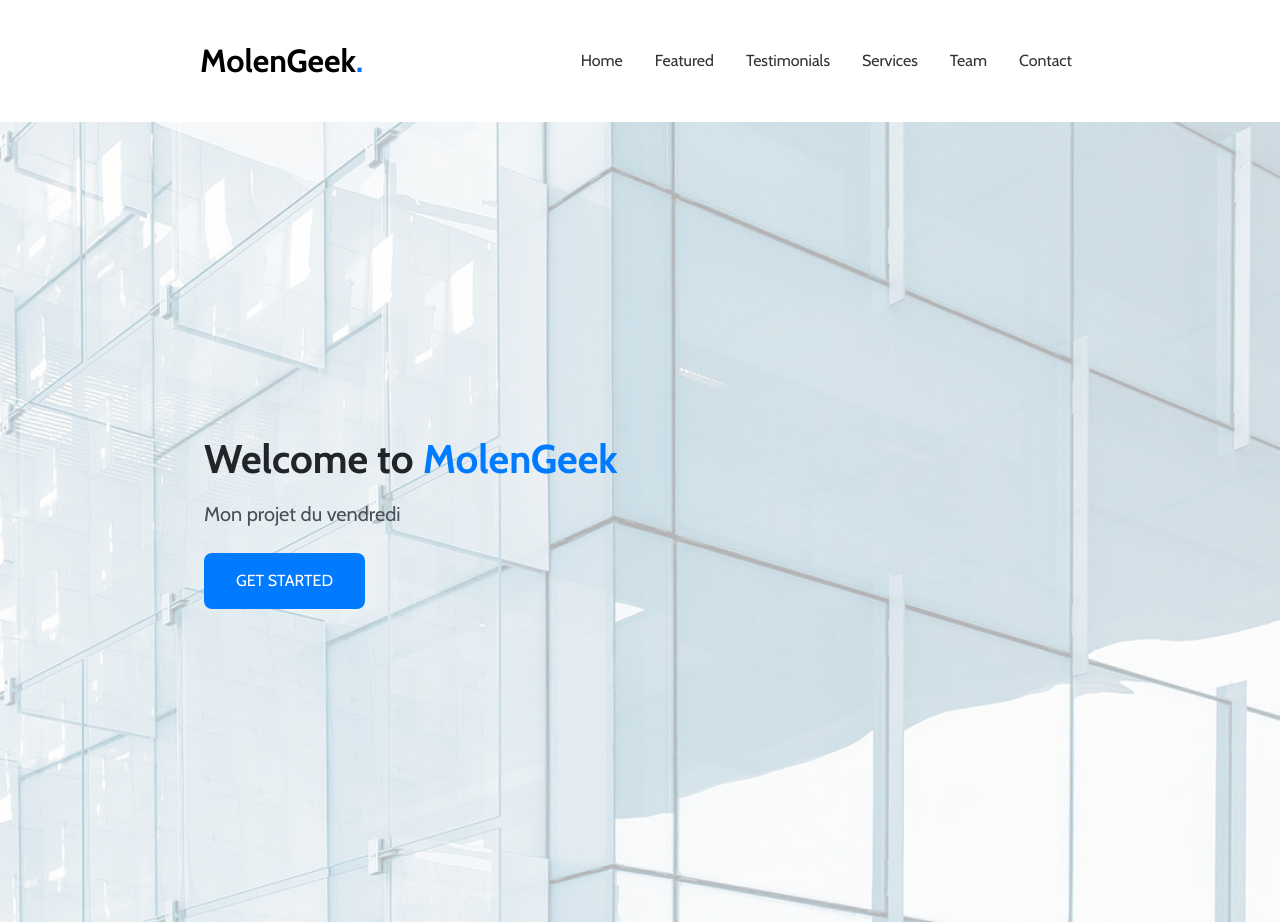
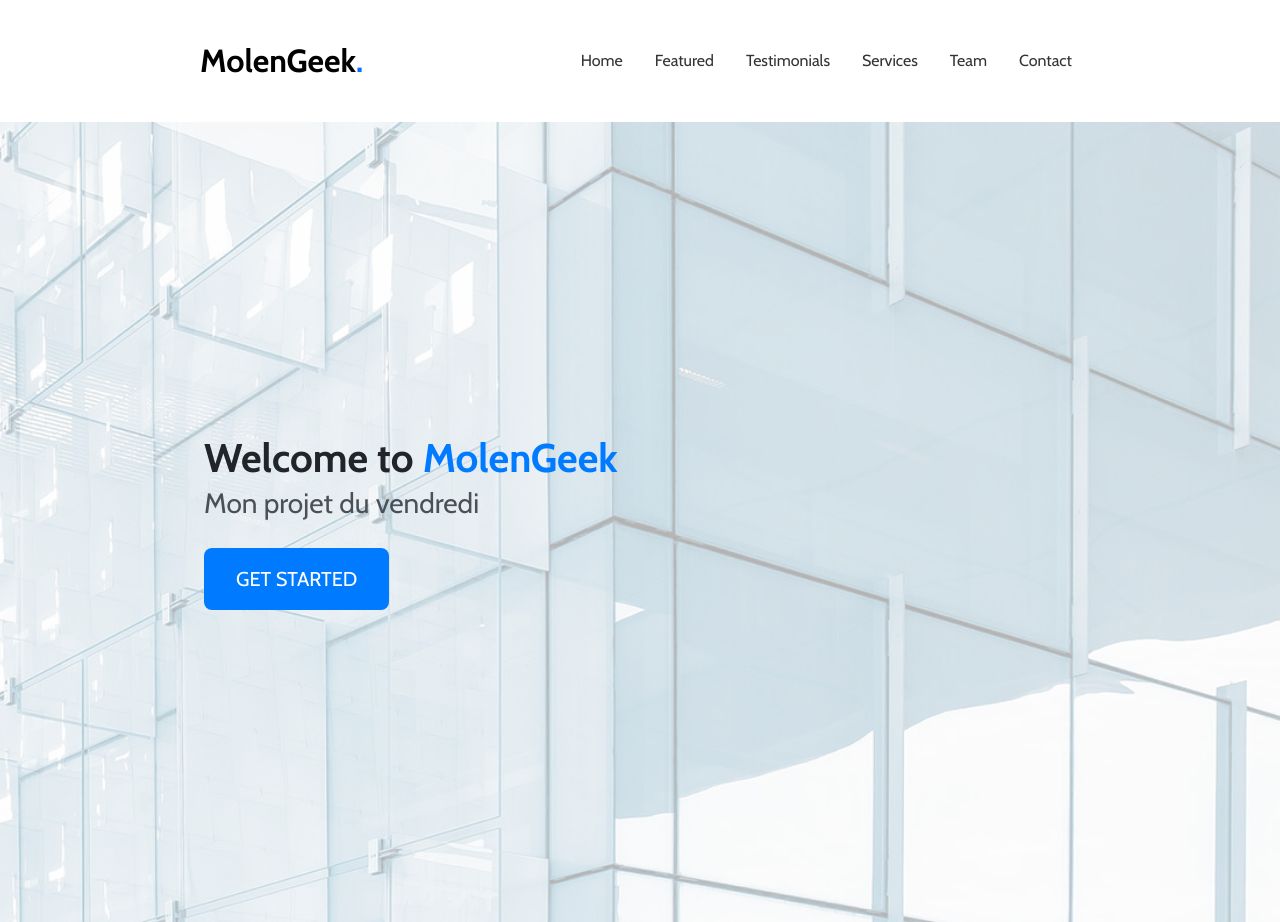
Before and after one commit to yacineatmani/-Projet_templateMolengeek_Atmani, a plain HTML site: page Projet_templateMolengeek_Atmani/index.html in a window 1280 px wide. Shown: the top 922 px of the page. Drawn offline with nearby package versions, Linux system fonts and the light colour scheme; files whose address does not match are found by name.

Commit message:
indentation dans le body.sass

```diff
--- a/Projet_templateMolengeek_Atmani/index.html
+++ b/Projet_templateMolengeek_Atmani/index.html
@@ -30,7 +30,7 @@
 
         <!-- Navigation menu -->
         <div class="collapse navbar-collapse fs-6" id="navbarNav">
-            <ul class="navbar-nav ms-auto font-weight-bolder">
+            <ul class="navbar-nav ms-auto font-weight-bolder p-0">
                 <li class="nav-item"><a class="nav-link" href="#home">Home</a></li>
                 <li class="nav-item"><a class="nav-link" href="#featured">Featured</a></li>
                 <li class="nav-item"><a class="nav-link" href="#testimonials">Testimonials</a></li>
@@ -46,10 +46,10 @@
 <section class="hero" id="home">
     <div class="container" style="max-width: 1100px;">
         <div class="row flex-column">
-          <h1 class="text-dark fs-1">Welcome to <span>MolenGeek</span></h1>
+          <h1 class="text-dark m-0 ">Welcome to <span>MolenGeek</span></h1>
             <div class="col-lg-6">
-                <p class="lead mb-4 text-dark-emphasis">Mon projet du vendredi</p>
-                <button class="btn btn-primary btn-lg">GET STARTED</button>
+                <p class="lead mb-4 text-dark-emphasis fs-3">Mon projet du vendredi</p>
+                <button class="btn btn-primary btn-lg fs-5">GET STARTED</button>
             </div>
         </div>
     </div>
--- a/Projet_templateMolengeek_Atmani/src/sass/modules/_body.sass
+++ b/Projet_templateMolengeek_Atmani/src/sass/modules/_body.sass
@@ -32,10 +32,10 @@
     font-size: 2.5rem
     font-weight: 700
     color: #fff
-    margin-bottom: 1rem
+
 
   .lead
-    font-size: 1.25rem
+    font-size: 1.35rem
     color: #fff
     margin-bottom: 2rem
 
--- a/Projet_templateMolengeek_Atmani/src/sass/modules/_navbar.sass
+++ b/Projet_templateMolengeek_Atmani/src/sass/modules/_navbar.sass
@@ -28,7 +28,6 @@
     justify-content: flex-start // Les éléments sont alignés à gauche
     padding: 0
     margin: 0
-
     margin-left: auto // Permet à la navigation de s'étendre vers la droite pour occuper l'espace restant
 
     .nav-item
```
Also changed, not shown: Projet_templateMolengeek_Atmani/public/css/app.css, 1 other file.
